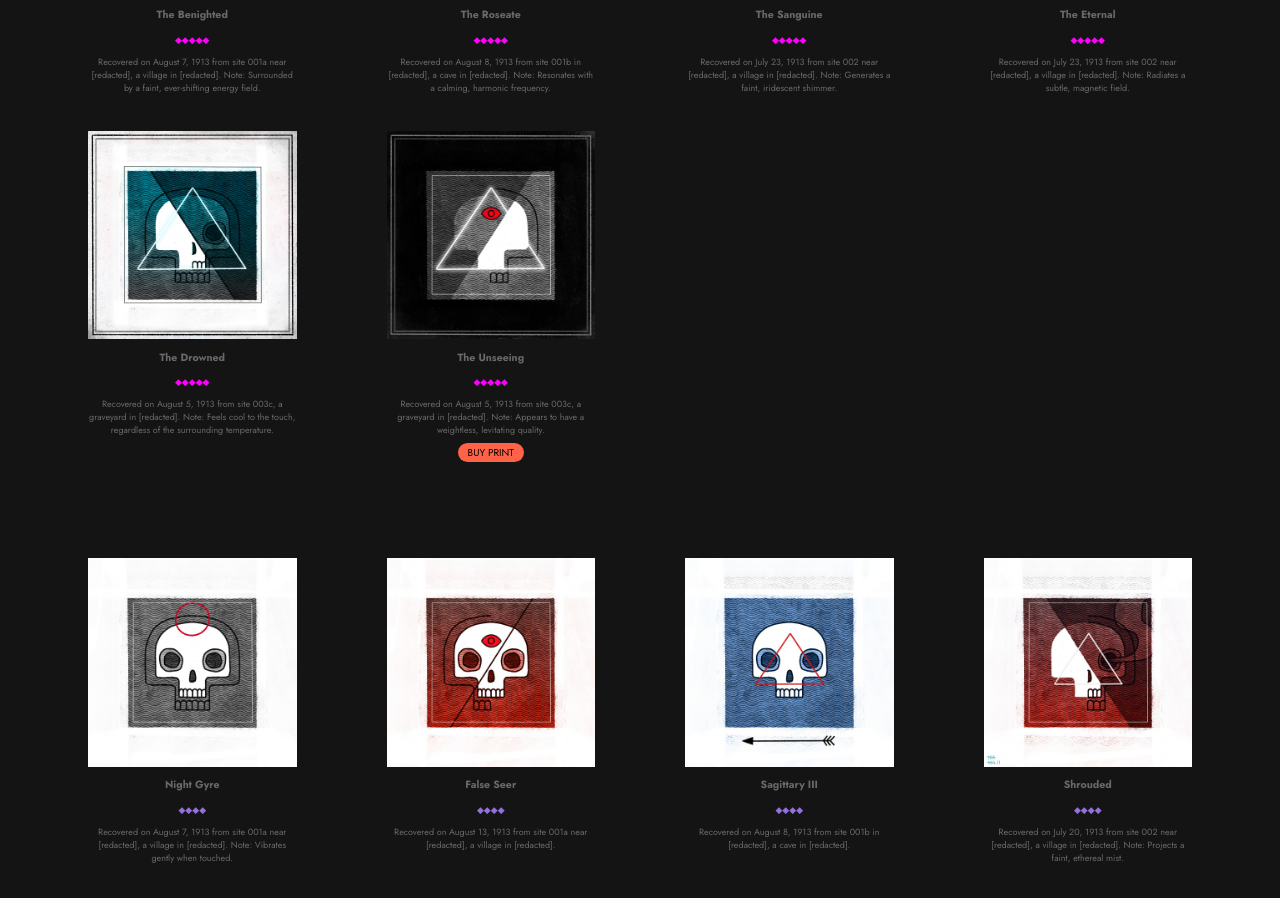
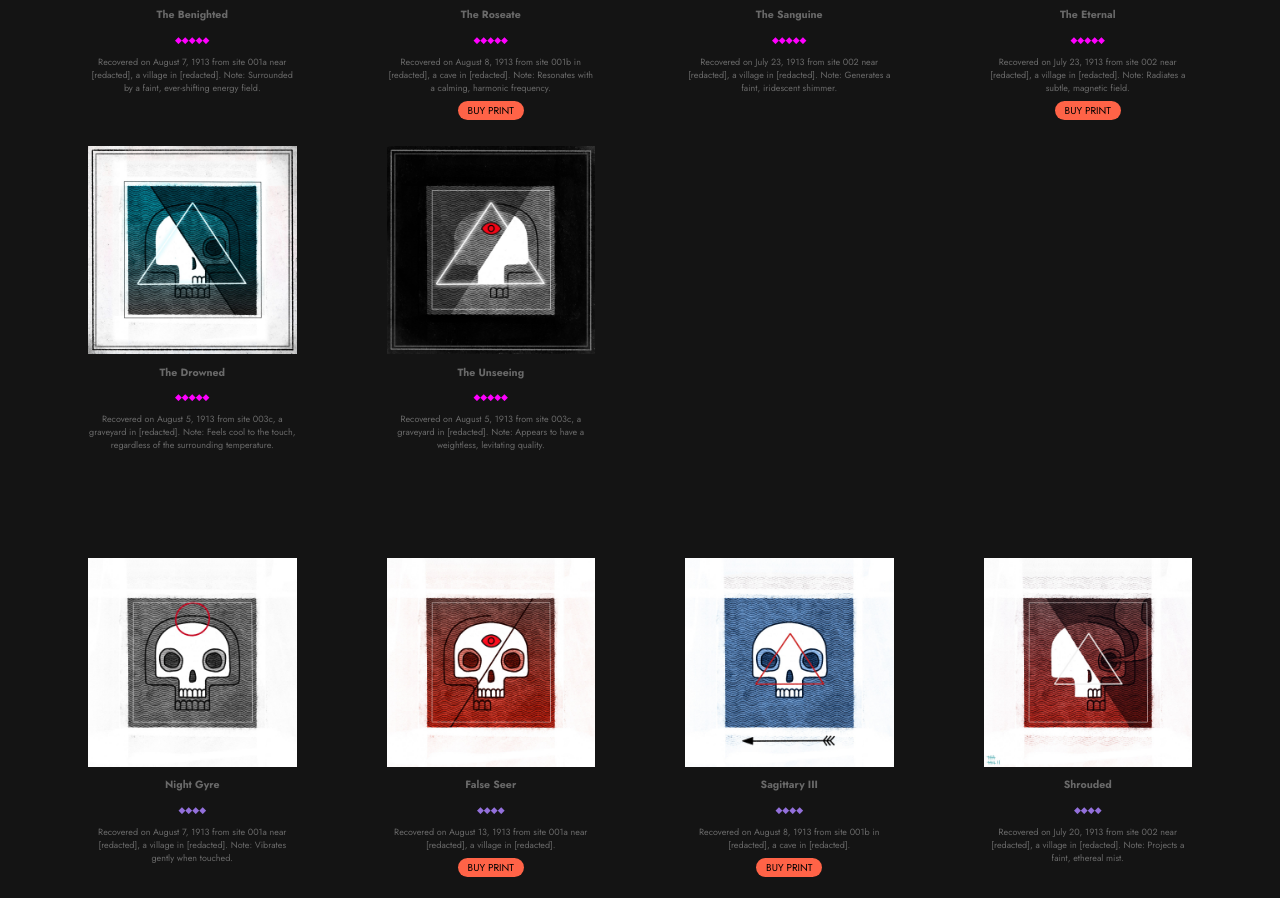
Before and after one commit to bishwins/grimsigils, a plain HTML site: page index.html in a window 1280 px wide. Shown: the part 1056-1954 px from the top of the page. Drawn offline with Linux system fonts and the light colour scheme.

Commit message:
all prints urls

```diff
--- a/index.html
+++ b/index.html
@@ -66,6 +66,7 @@
                 <h3>The Roseate</h3>
                 <span class="rarity-extrarare">&#x25C6;&#x25C6;&#x25C6;&#x25C6;&#x25C6;</span>
                 <p>Recovered on August 8, 1913 from site 001b in [redacted], a cave in [redacted]. Note: Resonates with a calming, harmonic frequency.</p>
+                <a href="https://www.inprnt.com/gallery/bishop/grim-sigils-the-rosate/" class="print">Buy Print</a>
             </figcaption>
         </figure>
 
@@ -83,6 +84,7 @@
                 <h3>The Eternal</h3>
                 <span class="rarity-extrarare">&#x25C6;&#x25C6;&#x25C6;&#x25C6;&#x25C6;</span>
                 <p>Recovered on July 23, 1913 from site 002 near [redacted], a village in [redacted]. Note: Radiates a subtle, magnetic field.</p>
+                <a href="https://www.inprnt.com/gallery/bishop/grim-sigils-the-eternal/" class="print">Buy Print</a>
             </figcaption>
         </figure>
 
@@ -101,7 +103,6 @@
                 <h3>The Unseeing</h3>
                 <span class="rarity-extrarare">&#x25C6;&#x25C6;&#x25C6;&#x25C6;&#x25C6;</span>
                 <p>Recovered on August 5, 1913 from site 003c, a graveyard in [redacted]. Note: Appears to have a weightless, levitating quality.</p>
-                <a href="" class="print">Buy Print</a>
             </figcaption>
         </figure>
     </section>
@@ -125,6 +126,7 @@
                 <h3>False Seer</h3>
                 <span class="rarity-veryrare">&#x25C6;&#x25C6;&#x25C6;&#x25C6;</span>
                 <p>Recovered on August 13, 1913 from site 001a near [redacted], a village in [redacted].</p>
+                <a href="https://www.inprnt.com/gallery/bishop/grim-sigils-false-seer/" class="print">Buy Print</a>
             </figcaption>
         </figure>
 
@@ -134,6 +136,7 @@
                 <h3>Sagittary III</h3>
                 <span class="rarity-veryrare">&#x25C6;&#x25C6;&#x25C6;&#x25C6;</span>
                 <p>Recovered on August 8, 1913 from site 001b in [redacted], a cave in [redacted].</p>
+                <a href="https://www.inprnt.com/gallery/bishop/grim-sigils-sagittary-iii/" class="print">Buy Print</a>
             </figcaption>
         </figure>
 
@@ -222,6 +225,7 @@
                 <h3>Diadem I</h3>
                 <span class="rarity-rare">&#x25C6;&#x25C6;&#x25C6;</span>
                 <p>Recovered on July 20, 1913 from site 002 near [redacted], a village in [redacted].</p>
+                <a href="https://www.inprnt.com/gallery/bishop/grim-sigils-diadem-i/" class="print">Buy Print</a>
             </figcaption>
         </figure>
 
@@ -283,6 +287,7 @@
                 <h3>Bleedy Eyes</h3>
                 <span class="rarity-uncommon">&#x25C6;&#x25C6;</span>
                 <p>Recovered on August 13, 1913 from site 001a near [redacted], a village in [redacted].</p>
+                <a href="https://www.inprnt.com/gallery/bishop/grim-sigils-bleedy-eyes/" class="print">Buy Print</a>
             </figcaption>
         </figure>
 
@@ -310,6 +315,7 @@
                 <h3>The Weaver</h3>
                 <span class="rarity-uncommon">&#x25C6;&#x25C6;</span>
                 <p>Recovered on July 21, 1913 from site 002 near [redacted], a village in [redacted].</p>
+                <a href="https://www.inprnt.com/gallery/bishop/grim-sigils-the-weaver/" class="print">Buy Print</a>
             </figcaption>
         </figure>
 
@@ -319,6 +325,7 @@
                 <h3>The Deluge</h3>
                 <span class="rarity-uncommon">&#x25C6;&#x25C6;</span>
                 <p>Recovered on July 23, 1913 from site 002 near [redacted], a village in [redacted].</p>
+                <a href="https://www.inprnt.com/gallery/bishop/grim-sigils-the-deluge/" class="print">Buy Print</a>
             </figcaption>
         </figure>
 
@@ -328,6 +335,7 @@
                 <h3>The Celestial</h3>
                 <span class="rarity-uncommon">&#x25C6;&#x25C6;</span>
                 <p>Recovered on August 4, 1913 from site 003b near [redacted], a village in [redacted].</p>
+                <a href="https://www.inprnt.com/gallery/bishop/grim-sigils-the-celestial/" class="print">Buy Print</a>
             </figcaption>
         </figure>
 
@@ -378,6 +386,7 @@
             <h3>Chopper</h3>
             <span class="rarity-commmon">&#x25C6;</span>
             <p>Recovered on July 20, 1913 from site 002 near [redacted], a village in [redacted].</p>
+            <a href="https://www.inprnt.com/gallery/bishop/grim-sigils-chopper/" class="print">Buy Print</a>
         </figcaption>
     </figure>
 
@@ -424,7 +433,8 @@
 
 <header>
     <h2>Grim Sigils: Revival</h2>
-    <p>An incomplte series of modern reinterpretations by artist [redacted], who vanished on July 20, 2013, before he could complete the full set.</p>
+    <p>An incomplte series of modern interpretations by artist [redacted], who vanished on July 20, 2013, before he could complete the full set.</p>
+    <p>Note: Prints will not be made availble of these pieces out of respect for [redacted] and their family.</p>
 </header>
 
 <section>
```
